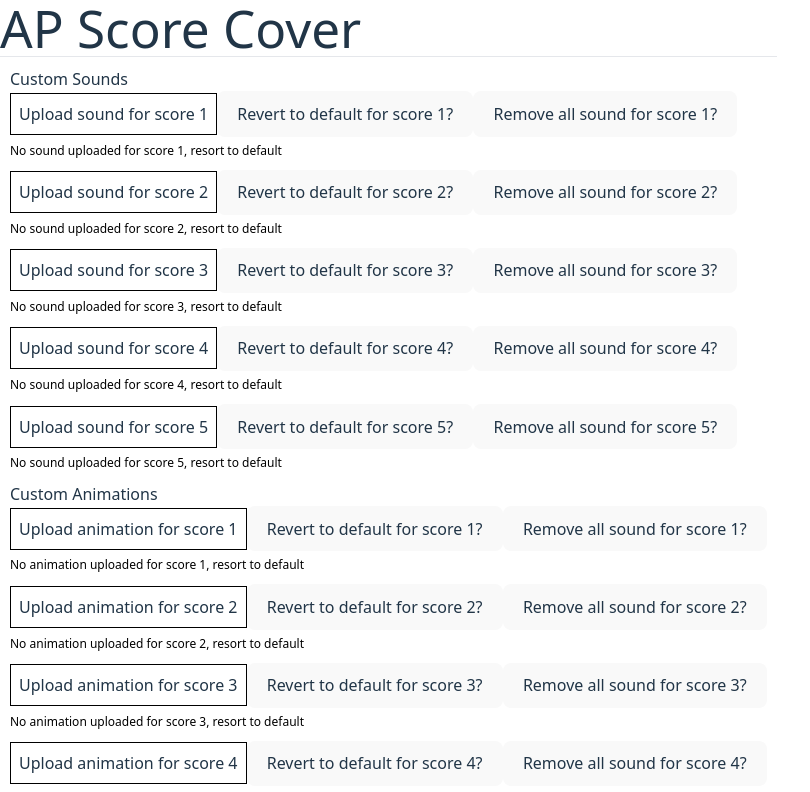
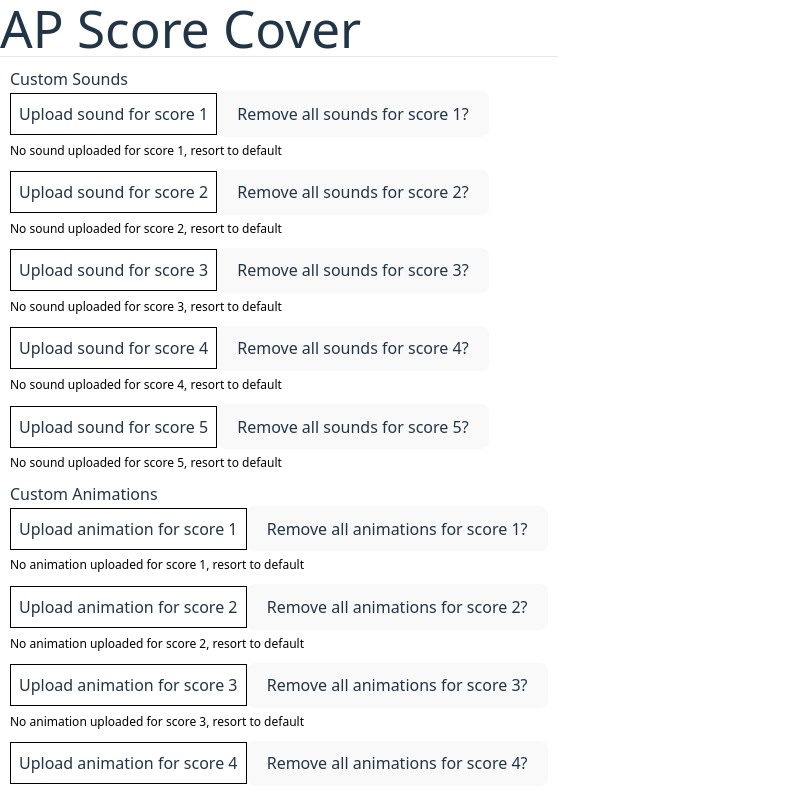
Before and after one commit to alaramartin/ap-score-cover, a React (Vite) app: page / in a window 1280 px wide. Shown: the top 792 px of the page, without its empty margins (0-810 px from the left). Built offline with nearby package versions, Linux system fonts and the light colour scheme; the HTML template or start-up script is replaced by a standard one.

Commit message:
conditional button rendering and check for removal of default

```diff
--- a/src/App.tsx
+++ b/src/App.tsx
@@ -48,17 +48,7 @@ function App() {
                     const fileBase64 = await getBase64(file);
                     console.log(score);
 
-                    const existingData = fileUploads[score];
-                    const currentSound = existingData?.sound || {
-                        fileName: "",
-                        base64: "",
-                        removed: false,
-                    };
-                    const currentAnim = existingData?.anim || {
-                        fileName: "",
-                        base64: "",
-                        removed: false,
-                    };
+                    const [currentSound, currentAnim] = getCurrentData(score);
 
                     let fileData;
                     if (inputType === "sound") {
@@ -102,17 +92,7 @@ function App() {
     const handleRevertToDefault =
         (score: number, inputType: string) => async () => {
             try {
-                const existingData = fileUploads[score];
-                const currentSound = existingData?.sound || {
-                    fileName: "",
-                    base64: "",
-                    removed: false,
-                };
-                const currentAnim = existingData?.anim || {
-                    fileName: "",
-                    base64: "",
-                    removed: false,
-                };
+                const [currentSound, currentAnim] = getCurrentData(score);
 
                 let fileData;
                 if (inputType === "sound") {
@@ -148,24 +128,14 @@ function App() {
 
     const handleRemove = (score: number, inputType: string) => async () => {
         try {
-            const existingData = fileUploads[score];
-            const currentSound = existingData?.sound || {
-                fileName: "",
-                base64: "",
-                removed: false,
-            };
-            const currentAnim = existingData?.anim || {
-                fileName: "",
-                base64: "",
-                removed: false,
-            };
+            const [currentSound, currentAnim] = getCurrentData(score);
 
             let fileData;
             if (inputType === "sound") {
                 fileData = {
                     sound: {
-                        fileName: currentSound.fileName,
-                        base64: currentSound.base64,
+                        fileName: "",
+                        base64: "",
                         removed: true,
                     },
                     anim: currentAnim,
@@ -174,8 +144,8 @@ function App() {
                 fileData = {
                     sound: currentSound,
                     anim: {
-                        fileName: currentAnim.fileName,
-                        base64: currentAnim.base64,
+                        fileName: "",
+                        base64: "",
                         removed: true,
                     },
                 };
@@ -193,13 +163,22 @@ function App() {
         }
     };
 
-    // const resetAll = async () => {
-    //     await chrome.storage.local.remove(["soundUploads"]);
-    //     await chrome.storage.local.remove(["animationUploads"]);
-    //     // todo: do the state resetting after refactoring code because it'll be easier
-    //     const resetState = ;
-    //     console.log("removed");
-    // };
+    const resetAll = async (): Promise<void> => {
+        try {
+            await chrome.storage.local.remove(["fileUploads"]);
+            setFileUpload({
+                1: null,
+                2: null,
+                3: null,
+                4: null,
+                5: null,
+            });
+
+            console.log("reset");
+        } catch (error) {
+            console.error(error, "with resetting");
+        }
+    };
 
     // convert a file to a base64 string, returns a promise
     async function getBase64(file: File): Promise<string> {
@@ -216,6 +195,21 @@ function App() {
         });
     }
 
+    function getCurrentData(score: number) {
+        const existingData = fileUploads[score];
+        const currentSound = existingData?.sound || {
+            fileName: "",
+            base64: "",
+            removed: false,
+        };
+        const currentAnim = existingData?.anim || {
+            fileName: "",
+            base64: "",
+            removed: false,
+        };
+        return [currentSound, currentAnim];
+    }
+
     const scores = [1, 2, 3, 4, 5];
 
     return (
@@ -227,12 +221,27 @@ function App() {
                     <div key={score} style={{ marginBottom: "10px" }}>
                         <FileUpload
                             onChange={handleFileUpload(score, "sound")}
-                            onRevert={handleRevertToDefault(score, "sound")}
-                            onRemove={handleRemove(score, "sound")}
                             score={score}
                             inputType="sound"
                         />
-                        {fileUploads[score]?.sound && (
+                        {fileUploads[score]?.sound?.fileName && (
+                            <button
+                                onClick={handleRevertToDefault(score, "sound")}
+                            >
+                                Revert to default for score {score}?
+                            </button>
+                        )}
+                        {!fileUploads[score]?.sound?.removed ? (
+                            <button onClick={handleRemove(score, "sound")}>
+                                Remove all sounds for score {score}?
+                            </button>
+                        ) : (
+                            <button
+                                onClick={handleRevertToDefault(score, "sound")}
+                            >
+                                Add default sound back for score {score}?
+                            </button>
+                        )}
                         <div
                             style={{
                                 color: "black",
@@ -240,22 +249,21 @@ function App() {
                                 marginTop: "5px",
                             }}
                         >
+                            {fileUploads[score]?.sound?.fileName &&
+                                !fileUploads[score]?.sound?.removed && (
+                                    <span>
                                         Sound uploaded for score {score}:{" "}
                                         {fileUploads[score].sound.fileName}
+                                    </span>
+                                )}
+                            {!fileUploads[score]?.sound?.fileName &&
+                                !fileUploads[score]?.sound?.removed && (
+                                    <span>
+                                        No sound uploaded for score {score},
+                                        resort to default
+                                    </span>
+                                )}
                         </div>
-                        )}
-                        {!fileUploads[score]?.sound && (
-                            <div
-                                style={{
-                                    color: "black",
-                                    fontSize: "12px",
-                                    marginTop: "5px",
-                                }}
-                            >
-                                No sound uploaded for score {score}, resort to
-                                default
-                            </div>
-                        )}
                     </div>
                 ))}
 
@@ -264,12 +272,33 @@ function App() {
                     <div key={score} style={{ marginBottom: "10px" }}>
                         <FileUpload
                             onChange={handleFileUpload(score, "animation")}
-                            onRevert={handleRevertToDefault(score, "animation")}
-                            onRemove={handleRemove(score, "animation")}
                             score={score}
                             inputType="animation"
                         />
-                        {fileUploads[score]?.anim && (
+                        {fileUploads[score]?.anim?.fileName && (
+                            <button
+                                onClick={handleRevertToDefault(
+                                    score,
+                                    "animation"
+                                )}
+                            >
+                                Revert to default for score {score}?
+                            </button>
+                        )}
+                        {!fileUploads[score]?.anim?.removed ? (
+                            <button onClick={handleRemove(score, "animation")}>
+                                Remove all animations for score {score}?
+                            </button>
+                        ) : (
+                            <button
+                                onClick={handleRevertToDefault(
+                                    score,
+                                    "animation"
+                                )}
+                            >
+                                Add default animation back for score {score}?
+                            </button>
+                        )}
                         <div
                             style={{
                                 color: "black",
@@ -277,24 +306,26 @@ function App() {
                                 marginTop: "5px",
                             }}
                         >
+                            {fileUploads[score]?.anim?.fileName &&
+                                !fileUploads[score]?.anim?.removed && (
+                                    <span>
                                         Animation uploaded for score {score}:{" "}
                                         {fileUploads[score].anim.fileName}
-                            </div>
+                                    </span>
                                 )}
-                        {!fileUploads[score]?.anim && (
-                            <div
-                                style={{
-                                    color: "black",
-                                    fontSize: "12px",
-                                    marginTop: "5px",
-                                }}
-                            >
-                                No animation uploaded for score {score}, resort
-                                to default
-                            </div>
+                            {!fileUploads[score]?.anim?.fileName &&
+                                !fileUploads[score]?.anim?.removed && (
+                                    <span>
+                                        No animation uploaded for score {score},
+                                        resort to default
+                                    </span>
                                 )}
                         </div>
+                    </div>
                 ))}
+                <button onClick={resetAll}>
+                    Reset All (Animations And Sounds) to default?
+                </button>
             </div>
         </>
     );
--- a/src/components/FileUpload.tsx
+++ b/src/components/FileUpload.tsx
@@ -2,19 +2,12 @@ import React from "react";
 
 interface Props {
     onChange: React.ChangeEventHandler<HTMLInputElement>;
-    onRevert: React.MouseEventHandler<HTMLButtonElement>;
-    onRemove: React.MouseEventHandler<HTMLButtonElement>;
     score: number;
     inputType: "sound" | "animation";
 }
 
-// todo: override the way HTML default file inputs look (sob)
-/* note: hide the input, customize the label
-keep track of file name AND base64 string in state/chromestorage
-*/
-// todo: add remove (like, remove all sounds altogether) button
-// todo: make the revert button only show up if something is uploaded
-function FileUpload({ onChange, onRevert, onRemove, score, inputType }: Props) {
+// todo: make prettier
+function FileUpload({ onChange, score, inputType }: Props) {
     let acceptTypes: string;
     if (inputType === "sound") {
         acceptTypes = ".mp3,.wav,.ogg";
@@ -39,12 +32,6 @@ function FileUpload({ onChange, onRevert, onRemove, score, inputType }: Props) {
                     onChange={onChange}
                 />
             </label>
-            <button onClick={onRevert}>
-                Revert to default for score {score}?
-            </button>
-            <button onClick={onRemove}>
-                Remove all sound for score {score}?
-            </button>
         </>
     );
 }
--- a/src/index.css
+++ b/src/index.css
@@ -30,7 +30,7 @@ body {
   margin: 0;
   display: flex;
   place-items: center;
-  min-width: 320px;
+  min-width: 600px;
   min-height: 100vh;
 }
 
```
Also changed, not shown: src/blocker.ts (+6 -3 lines). Lines whose indentation alone changed are shown as unchanged.
